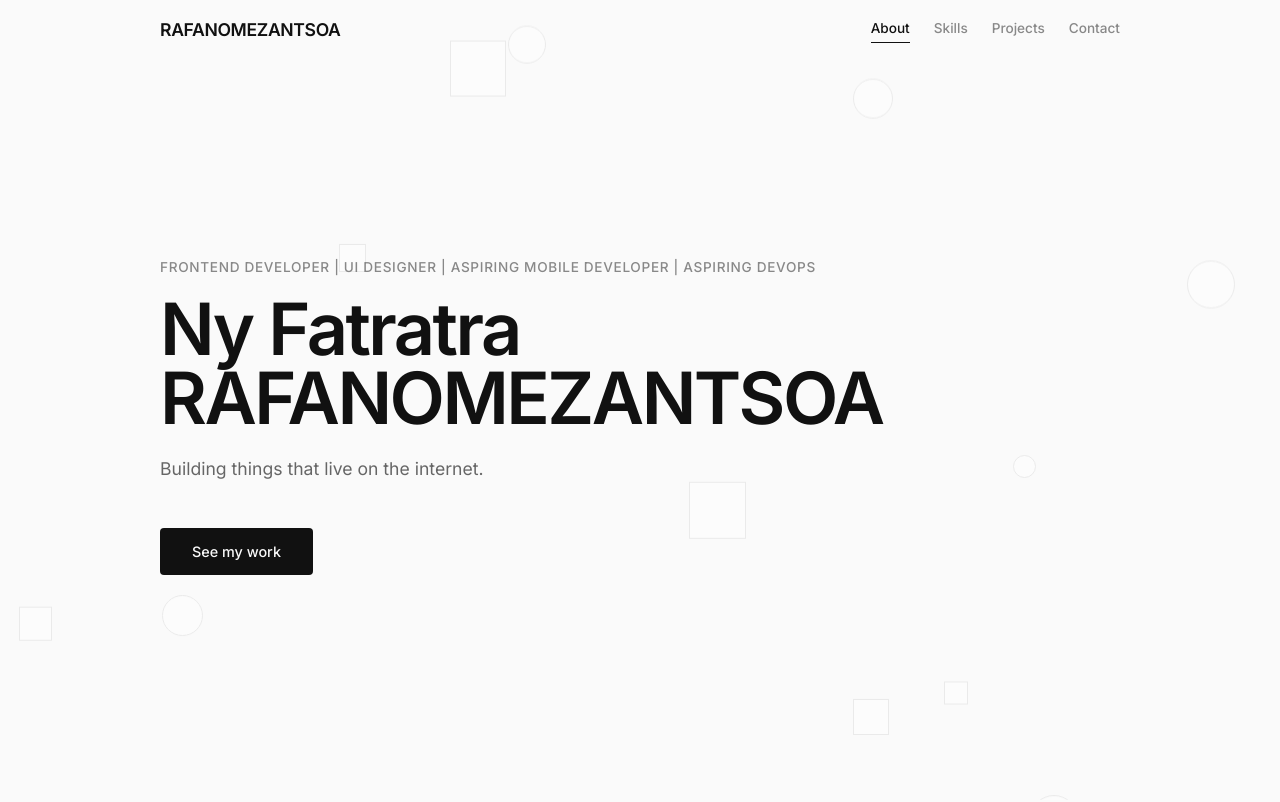
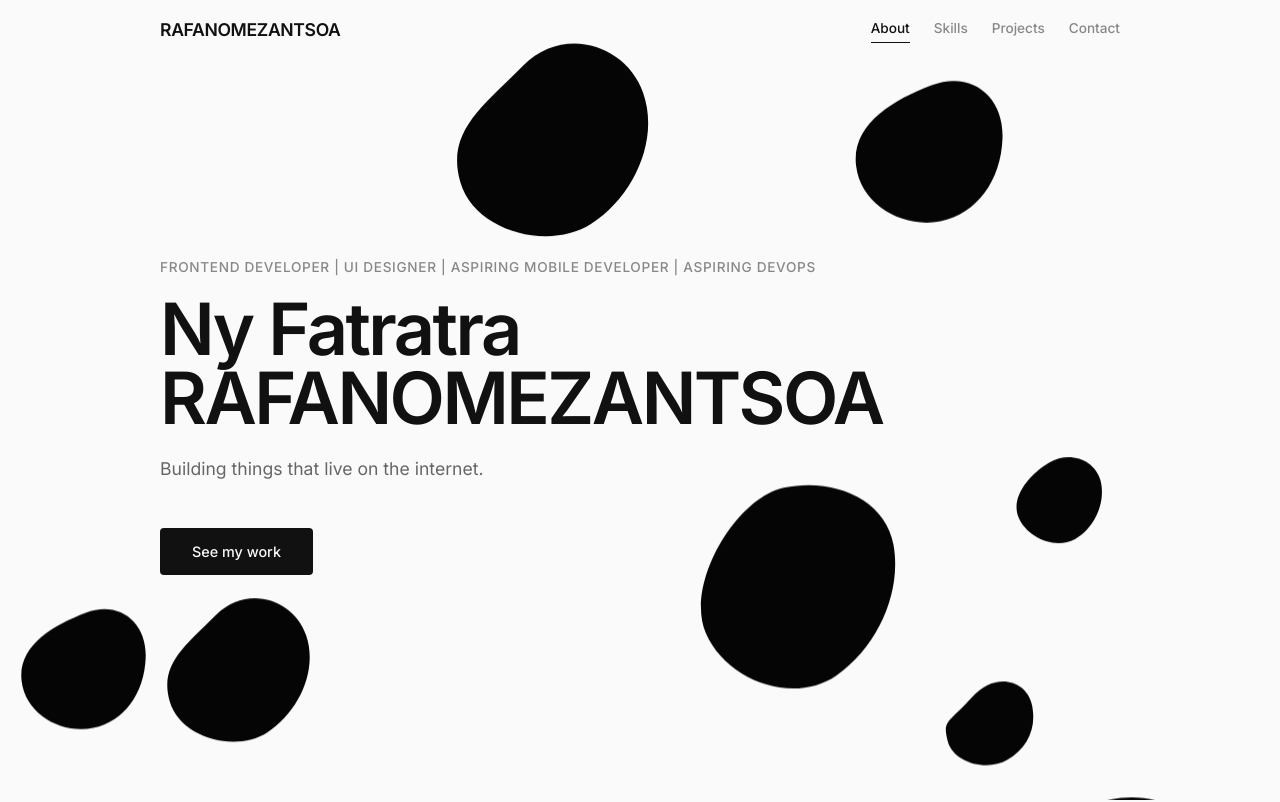
Before and after one commit to fatratra-png/fatratra-portfolio, a React (Vite) app: page / in a window 1280 px wide. Shown: the top 802 px of the page. Built offline with nearby package versions, Linux system fonts and the light colour scheme.

Commit message:
add irregular blob shapes with text inversion on overlap

```diff
--- a/src/components/FloatingShapes.tsx
+++ b/src/components/FloatingShapes.tsx
@@ -1,8 +1,16 @@
 import { useEffect, useState } from 'react'
 
-type Shape = {
+const BLOB_PATHS = [
+  'M35,12 C55,-8 85,2 93,25 C101,48 88,75 68,88 C48,101 12,92 5,68 C-2,44 15,32 35,12 Z',
+  'M45,3 C68,-2 93,8 97,30 C101,52 90,78 70,92 C50,106 18,95 8,72 C-2,49 22,8 45,3 Z',
+  'M52,5 C78,-5 100,12 99,40 C98,68 82,90 58,95 C34,100 5,85 2,58 C-1,31 26,15 52,5 Z',
+  'M30,18 C55,-10 88,0 94,25 C100,50 90,72 68,85 C46,98 10,88 4,65 C-2,42 5,46 30,18 Z',
+  'M40,8 C62,-5 90,5 96,28 C102,51 90,80 68,92 C46,104 15,90 6,68 C-3,46 18,21 40,8 Z',
+]
+
+type Blob = {
   id: number
-  type: 'circle' | 'square'
+  pathIdx: number
   size: number
   x: number
   y: number
@@ -10,13 +18,13 @@ type Shape = {
   delay: number
 }
 
-const shapes: Shape[] = Array.from({ length: 12 }, (_, i) => ({
+const blobs: Blob[] = Array.from({ length: 8 }, (_, i) => ({
   id: i,
-  type: i % 2 === 0 ? 'circle' : 'square',
-  size: Math.random() * 40 + 20,
+  pathIdx: i % BLOB_PATHS.length,
+  size: Math.random() * 140 + 80,
   x: Math.random() * 100,
   y: Math.random() * 100,
-  speed: Math.random() * 8 + 4,
+  speed: Math.random() * 6 + 4,
   delay: Math.random() * 5,
 }))
 
@@ -39,35 +47,39 @@ export default function FloatingShapes() {
       style={{
         position: 'fixed',
         inset: 0,
-        zIndex: -1,
+        zIndex: 40,
         pointerEvents: 'none',
+        mixBlendMode: 'difference',
         overflow: 'hidden',
       }}
     >
-      {shapes.map((s) => {
-        const px = mouse.x * 20 * (s.speed / 6)
-        const py = mouse.y * 20 * (s.speed / 6)
+      {blobs.map((b) => {
+        const px = mouse.x * 15
+        const py = mouse.y * 15
 
         return (
           <div
-            key={s.id}
+            key={b.id}
             style={{
               position: 'absolute',
-              left: `${s.x}%`,
-              top: `${s.y}%`,
+              left: `${b.x}%`,
+              top: `${b.y}%`,
+              width: b.size,
+              height: b.size,
               transform: `translate(${px}px, ${py}px)`,
             }}
           >
             <div
               style={{
-                width: s.size,
-                height: s.size,
-                borderRadius: s.type === 'circle' ? '50%' : '0',
-                border: '1px solid #eaeaea',
-                background: 'rgba(255,255,255,0.4)',
-                animation: `float ${s.speed}s ease-in-out ${s.delay}s infinite alternate`,
+                width: '100%',
+                height: '100%',
+                animation: `float ${b.speed}s ease-in-out ${b.delay}s infinite alternate`,
               }}
-            />
+            >
+              <svg viewBox="0 0 100 100" style={{ width: '100%', height: '100%', display: 'block' }}>
+                <path d={BLOB_PATHS[b.pathIdx]} fill="white" />
+              </svg>
+            </div>
           </div>
         )
       })}
@@ -75,7 +87,7 @@ export default function FloatingShapes() {
       <style>{`
         @keyframes float {
           0% { transform: translateY(0); }
-          100% { transform: translateY(-30px); }
+          100% { transform: translateY(-25px); }
         }
       `}</style>
     </div>
--- a/src/index.css
+++ b/src/index.css
@@ -30,17 +30,7 @@ a {
   text-decoration: none;
 }
 
-@keyframes fade-up {
-  from { opacity: 0; transform: translateY(20px); }
-  to { opacity: 1; transform: translateY(0); }
-}
-
 @keyframes cursor-pulse {
   0%, 100% { opacity: 1; }
   50% { opacity: 0; }
 }
-
-@keyframes marquee {
-  0% { transform: translateX(0); }
-  100% { transform: translateX(-50%); }
-}
```
